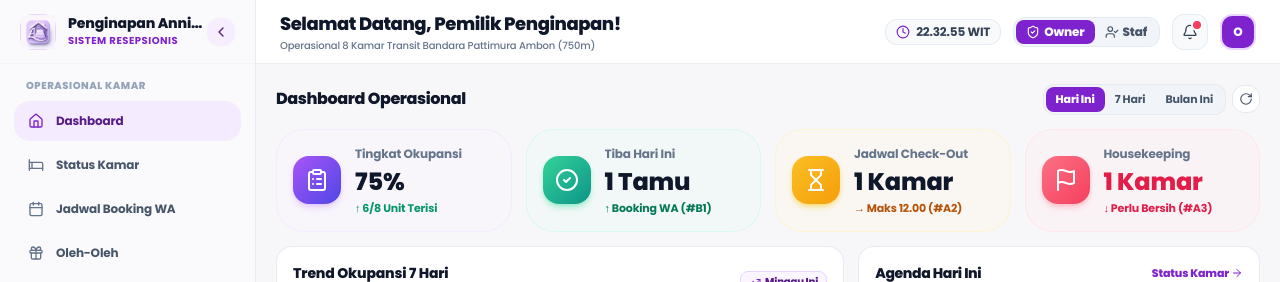
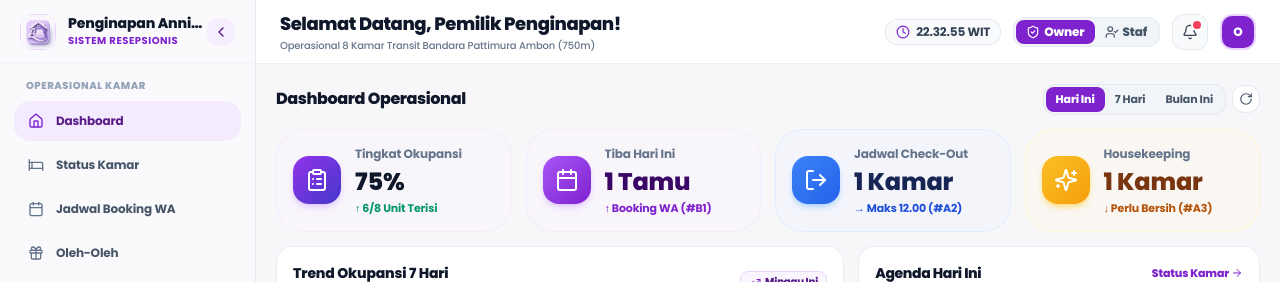
Before and after one commit to ilsetiawan1/penginapan-annisa, a Next.js app in the folder apps/web/: page /admin/dashboard in a window 1280 px wide. Shown: the top 282 px of the page. Built offline with nearby package versions, Linux system fonts and the light colour scheme.

Commit message:
style(dashboard): harmonize 4 KPI card colors with room status system (Purple for Booking WA, Blue for Check-Out, Amber for Housekeeping)

```diff
--- a/apps/web/src/features/admin/dashboard/components/operational-dashboard.tsx
+++ b/apps/web/src/features/admin/dashboard/components/operational-dashboard.tsx
@@ -93,14 +93,14 @@ export function OperationalDashboard({ onNavigateTab }: OperationalDashboardProp
         </div>
       </div>
 
-      {/* 2. Top 4 Metric Cards (Taskora Aesthetic: Rounded 3D Soft Icon Box on Left + Stat on Right) */}
+      {/* 2. Top 4 Metric Cards (Taskora Aesthetic diselaraskan dengan Warna Status Operasional) */}
       <div className="grid grid-cols-2 lg:grid-cols-4 gap-2.5 sm:gap-3.5">
         {/* KPI 1: Okupansi (Purple Theme) */}
         <div
           onClick={() => onNavigateTab("matrix")}
           className="bg-purple-50/40 hover:bg-purple-50/80 border border-purple-100/80 rounded-3xl p-3 sm:p-4 shadow-xs hover:shadow-md transition-all duration-200 cursor-pointer flex items-center gap-2.5 sm:gap-3.5 group"
         >
-          <div className="w-10 h-10 sm:w-12 sm:h-12 rounded-2xl bg-gradient-to-br from-purple-500 to-indigo-600 text-white flex items-center justify-center shadow-md shadow-purple-300/60 shrink-0 group-hover:scale-105 transition-transform">
+          <div className="w-10 h-10 sm:w-12 sm:h-12 rounded-2xl bg-gradient-to-br from-purple-600 to-indigo-700 text-white flex items-center justify-center shadow-md shadow-purple-300/60 shrink-0 group-hover:scale-105 transition-transform">
             <ClipboardList className="w-5 h-5 sm:w-6 sm:h-6" />
           </div>
           <div className="min-w-0 flex-1">
@@ -116,64 +116,64 @@ export function OperationalDashboard({ onNavigateTab }: OperationalDashboardProp
           </div>
         </div>
 
-        {/* KPI 2: Tiba Hari Ini (Emerald Theme) */}
+        {/* KPI 2: Tiba Hari Ini (Warna Ungu - Sesuai Status Booking WA) */}
         <div
           onClick={() => onNavigateTab("bookings")}
-          className="bg-emerald-50/40 hover:bg-emerald-50/80 border border-emerald-100/80 rounded-3xl p-3 sm:p-4 shadow-xs hover:shadow-md transition-all duration-200 cursor-pointer flex items-center gap-2.5 sm:gap-3.5 group"
+          className="bg-purple-50/40 hover:bg-purple-50/80 border border-purple-100/80 rounded-3xl p-3 sm:p-4 shadow-xs hover:shadow-md transition-all duration-200 cursor-pointer flex items-center gap-2.5 sm:gap-3.5 group"
         >
-          <div className="w-10 h-10 sm:w-12 sm:h-12 rounded-2xl bg-gradient-to-br from-emerald-400 to-teal-600 text-white flex items-center justify-center shadow-md shadow-emerald-300/60 shrink-0 group-hover:scale-105 transition-transform">
-            <CheckCircle2 className="w-5 h-5 sm:w-6 sm:h-6" />
+          <div className="w-10 h-10 sm:w-12 sm:h-12 rounded-2xl bg-gradient-to-br from-purple-500 to-purple-700 text-white flex items-center justify-center shadow-md shadow-purple-300/60 shrink-0 group-hover:scale-105 transition-transform">
+            <Calendar className="w-5 h-5 sm:w-6 sm:h-6" />
           </div>
           <div className="min-w-0 flex-1">
             <span className="text-[11px] sm:text-xs font-bold text-slate-500 block truncate leading-tight">
               Tiba Hari Ini
             </span>
-            <span className="text-lg sm:text-2xl font-black text-slate-900 leading-none block my-0.5 sm:my-1">
+            <span className="text-lg sm:text-2xl font-black text-purple-950 leading-none block my-0.5 sm:my-1">
               1 Tamu
             </span>
-            <span className="text-[10px] sm:text-[11px] font-bold text-emerald-700 flex items-center gap-0.5 leading-tight truncate">
+            <span className="text-[10px] sm:text-[11px] font-bold text-purple-700 flex items-center gap-0.5 leading-tight truncate">
               <span>↑</span> <span>Booking WA (#B1)</span>
             </span>
           </div>
         </div>
 
-        {/* KPI 3: Jadwal Check-Out (Amber Theme) */}
+        {/* KPI 3: Jadwal Check-Out (Warna Biru - Sesuai Status Terisi & Tombol Check-Out) */}
+        <div
+          onClick={() => onNavigateTab("matrix")}
+          className="bg-blue-50/40 hover:bg-blue-50/80 border border-blue-100/80 rounded-3xl p-3 sm:p-4 shadow-xs hover:shadow-md transition-all duration-200 cursor-pointer flex items-center gap-2.5 sm:gap-3.5 group"
+        >
+          <div className="w-10 h-10 sm:w-12 sm:h-12 rounded-2xl bg-gradient-to-br from-blue-500 to-blue-600 text-white flex items-center justify-center shadow-md shadow-blue-300/60 shrink-0 group-hover:scale-105 transition-transform">
+            <LogOut className="w-5 h-5 sm:w-6 sm:h-6" />
+          </div>
+          <div className="min-w-0 flex-1">
+            <span className="text-[11px] sm:text-xs font-bold text-slate-500 block truncate leading-tight">
+              Jadwal Check-Out
+            </span>
+            <span className="text-lg sm:text-2xl font-black text-blue-950 leading-none block my-0.5 sm:my-1">
+              1 Kamar
+            </span>
+            <span className="text-[10px] sm:text-[11px] font-bold text-blue-700 flex items-center gap-0.5 leading-tight truncate">
+              <span>→</span> <span>Maks 12.00 (#A2)</span>
+            </span>
+          </div>
+        </div>
+
+        {/* KPI 4: Housekeeping (Warna Kuning/Amber - Sesuai Status Perlu Bersih/Kotor) */}
         <div
           onClick={() => onNavigateTab("matrix")}
           className="bg-amber-50/40 hover:bg-amber-50/80 border border-amber-100/80 rounded-3xl p-3 sm:p-4 shadow-xs hover:shadow-md transition-all duration-200 cursor-pointer flex items-center gap-2.5 sm:gap-3.5 group"
         >
           <div className="w-10 h-10 sm:w-12 sm:h-12 rounded-2xl bg-gradient-to-br from-amber-400 to-amber-500 text-white flex items-center justify-center shadow-md shadow-amber-300/60 shrink-0 group-hover:scale-105 transition-transform">
-            <Hourglass className="w-5 h-5 sm:w-6 sm:h-6" />
-          </div>
-          <div className="min-w-0 flex-1">
-            <span className="text-[11px] sm:text-xs font-bold text-slate-500 block truncate leading-tight">
-              Jadwal Check-Out
-            </span>
-            <span className="text-lg sm:text-2xl font-black text-slate-900 leading-none block my-0.5 sm:my-1">
-              1 Kamar
-            </span>
-            <span className="text-[10px] sm:text-[11px] font-bold text-amber-700 flex items-center gap-0.5 leading-tight truncate">
-              <span>→</span> <span>Maks 12.00 (#A2)</span>
-            </span>
-          </div>
-        </div>
-
-        {/* KPI 4: Housekeeping (Rose Theme) */}
-        <div
-          onClick={() => onNavigateTab("matrix")}
-          className="bg-rose-50/40 hover:bg-rose-50/80 border border-rose-100/80 rounded-3xl p-3 sm:p-4 shadow-xs hover:shadow-md transition-all duration-200 cursor-pointer flex items-center gap-2.5 sm:gap-3.5 group"
-        >
-          <div className="w-10 h-10 sm:w-12 sm:h-12 rounded-2xl bg-gradient-to-br from-rose-400 to-rose-500 text-white flex items-center justify-center shadow-md shadow-rose-300/60 shrink-0 group-hover:scale-105 transition-transform">
-            <Flag className="w-5 h-5 sm:w-6 sm:h-6" />
+            <Sparkles className="w-5 h-5 sm:w-6 sm:h-6" />
           </div>
           <div className="min-w-0 flex-1">
             <span className="text-[11px] sm:text-xs font-bold text-slate-500 block truncate leading-tight">
               Housekeeping
             </span>
-            <span className="text-lg sm:text-2xl font-black text-rose-600 leading-none block my-0.5 sm:my-1">
+            <span className="text-lg sm:text-2xl font-black text-amber-900 leading-none block my-0.5 sm:my-1">
               1 Kamar
             </span>
-            <span className="text-[10px] sm:text-[11px] font-bold text-rose-600 flex items-center gap-0.5 leading-tight truncate">
+            <span className="text-[10px] sm:text-[11px] font-bold text-amber-700 flex items-center gap-0.5 leading-tight truncate">
               <span>↓</span> <span>Perlu Bersih (#A3)</span>
             </span>
           </div>
```
